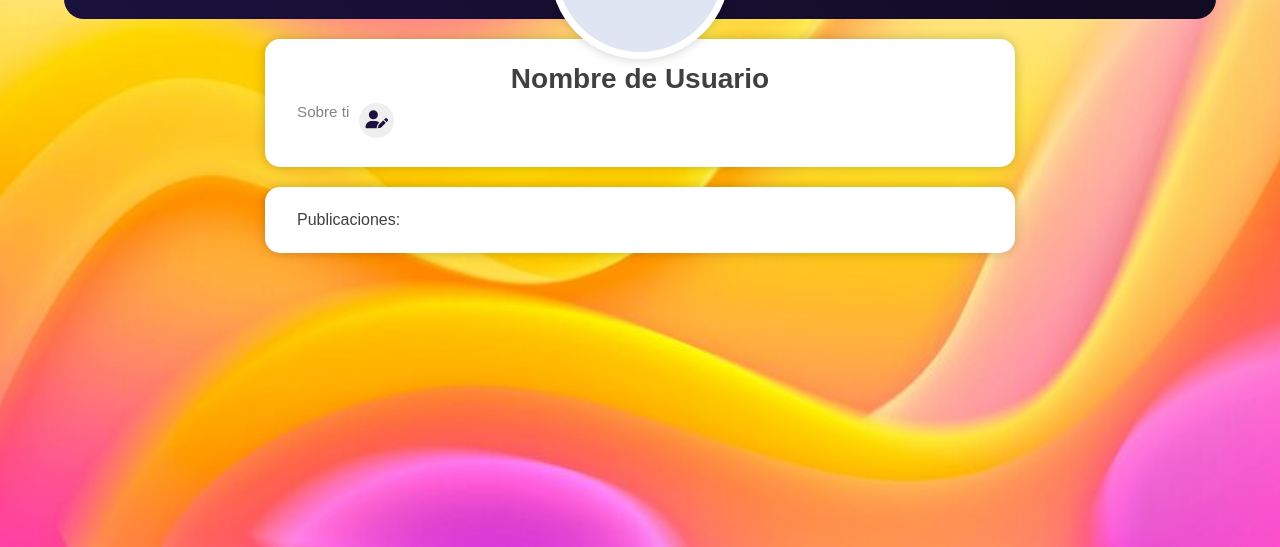
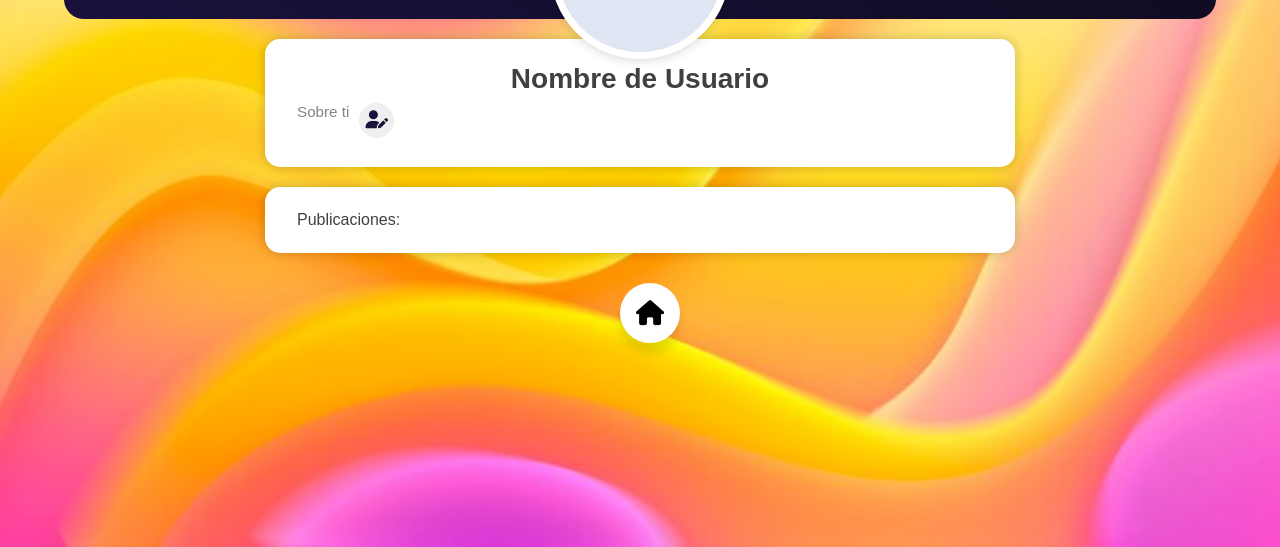
Before and after one commit to jacoubram/Proyecto-U4, a plain HTML site: page perfil.html in a window 1280 px wide. Shown: the part 253-800 px from the top of the page. Drawn offline with Linux system fonts and the light colour scheme.

Commit message:
Actualizando proyecto

```diff
--- a/css/style3.css
+++ b/css/style3.css
@@ -146,6 +146,7 @@
 .editar-descrip{
     width: 35px;
     height: 35px;
+    text-align: center;
    margin-left: 10px;
    margin-bottom: 5px;
    cursor: pointer;
@@ -158,3 +159,54 @@
   .editar-descrip:hover{
     background: #dcbef5;
   }
+
+  .pag-principal .button {
+    display: inline-block;
+    height: 60px;
+    width: 60px;
+    text-decoration: none;
+    margin: 0 620px;
+    margin-top: 30px;
+    overflow: hidden;
+    background: #fff;
+    border-radius: 50px;
+    cursor: pointer;
+    box-shadow: 0px 10px 10px rgba(0, 0, 0, 0.1);
+    transition: all 0.3s ease-out;
+  }
+  .pag-principal .button:hover {
+    width: 160px;
+  }
+  .pag-principal .button .icon {
+    display: inline-block;
+    height: 60px;
+    width: 60px;
+    color: #000;
+    text-align: center;
+    border-radius: 50px;
+    box-sizing: border-box;
+    line-height: 60px;
+    transition: all 0.3s ease-out;
+  }
+  .pag-principal .button:nth-child(1):hover .icon {
+    background: #200b42;
+  }
+
+  .pag-principal .button .icon i {
+    font-size: 25px;
+    line-height: 60px;
+    transition: all 0.3s ease-out;
+  }
+  .pag-principal .button:hover .icon i {
+    color: #fff;
+  }
+  .pag-principal .button span {
+    font-size: 20px;
+    font-weight: 500;
+    line-height: 60px;
+    margin-left: 10px;
+    transition: all 0.3s ease-out;
+  }
+  .pag-principal .button:nth-child(1) span {
+    color: #17033b;
+  }
--- a/perfil.html
+++ b/perfil.html
@@ -36,5 +36,14 @@
             </div>
         </div>
     </section>
+
+    <div class="pag-principal">
+        <a href="inicio.html" class="button">
+           <div class="icon">
+            <i class="fa-solid fa-house"></i>
+           </div>
+           <span>Inicio</span>
+        </a>
+     </div>
 </body>
 </html>
```
